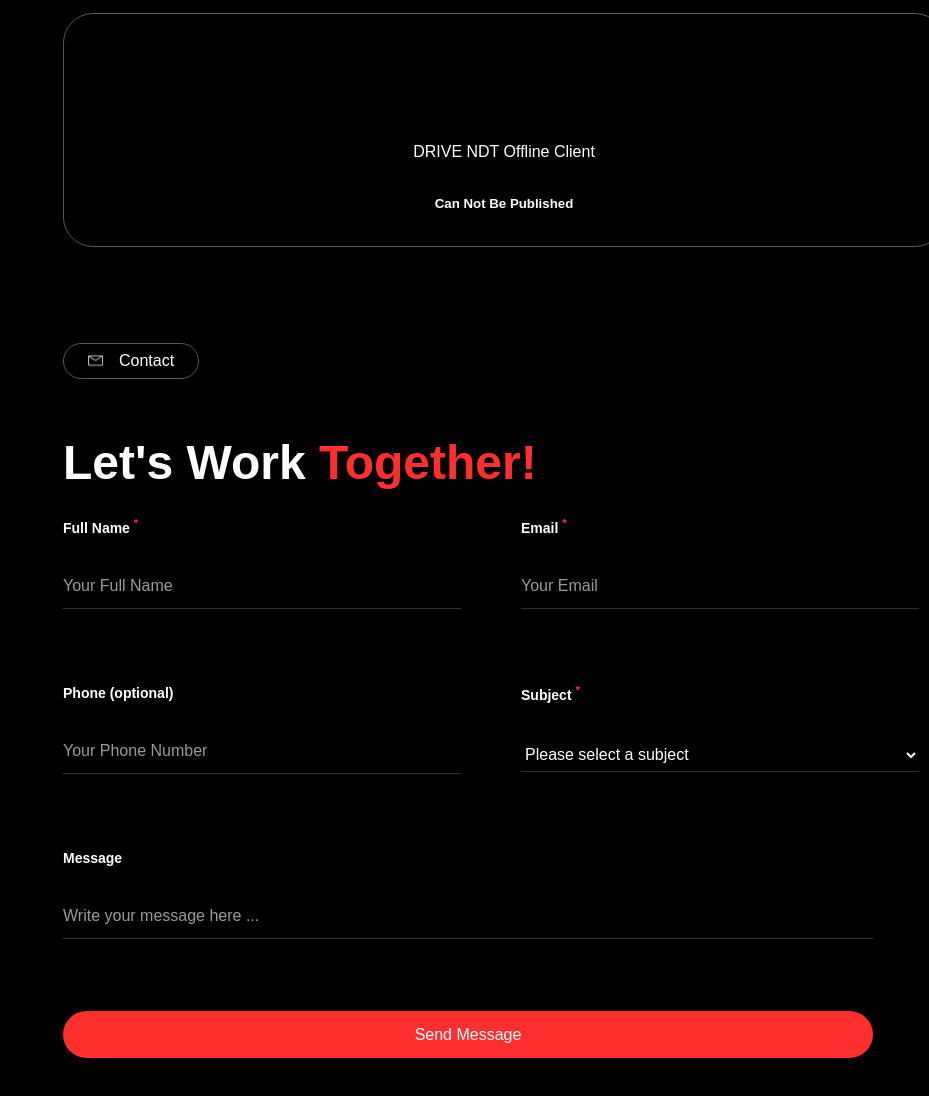
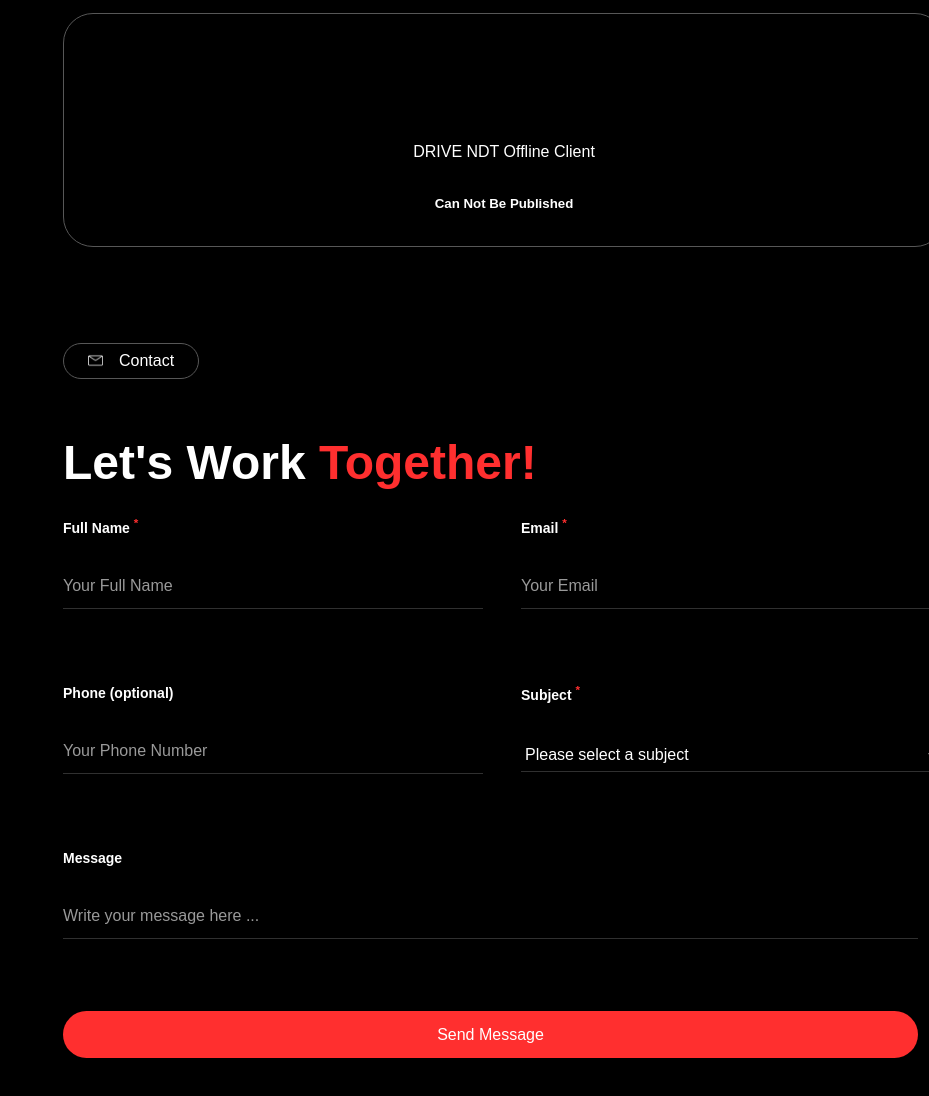
Before and after one commit to Ultral1sk/NewPortfolio, a Next.js app: page / in a window 1280 px wide. Shown: the part 4560-5656 px from the top of the page, without its empty margins (351-1280 px from the left). Built offline with nearby package versions, Linux system fonts and the light colour scheme; a web font is replaced by a local one.

Commit message:
smalladjustment

```diff
--- a/src/sections/Contact.scss
+++ b/src/sections/Contact.scss
@@ -5,7 +5,7 @@
 $primary-color: white;
 $secondary-color: #303030;
 $placeholder-color: #999;
-$input-width: 90%;
+$input-width: 95%;
 $border-bottom: 1px solid $secondary-color;
 
 // Mixins
@@ -44,7 +44,7 @@ $border-bottom: 1px solid $secondary-color;
   }
 
   #message {
-    width: 90%;
+    width: 95%;
   }
   input {
     @include input-reset;
@@ -106,7 +106,7 @@ $border-bottom: 1px solid $secondary-color;
     .form-submit-button {
       grid-column: 1 / span 2;
       margin-bottom: 2.5rem;
-      width: 90%;
+      width: 95%;
       padding: 0.7rem;
       border-radius: 30px;
       font-weight: 500;
```
